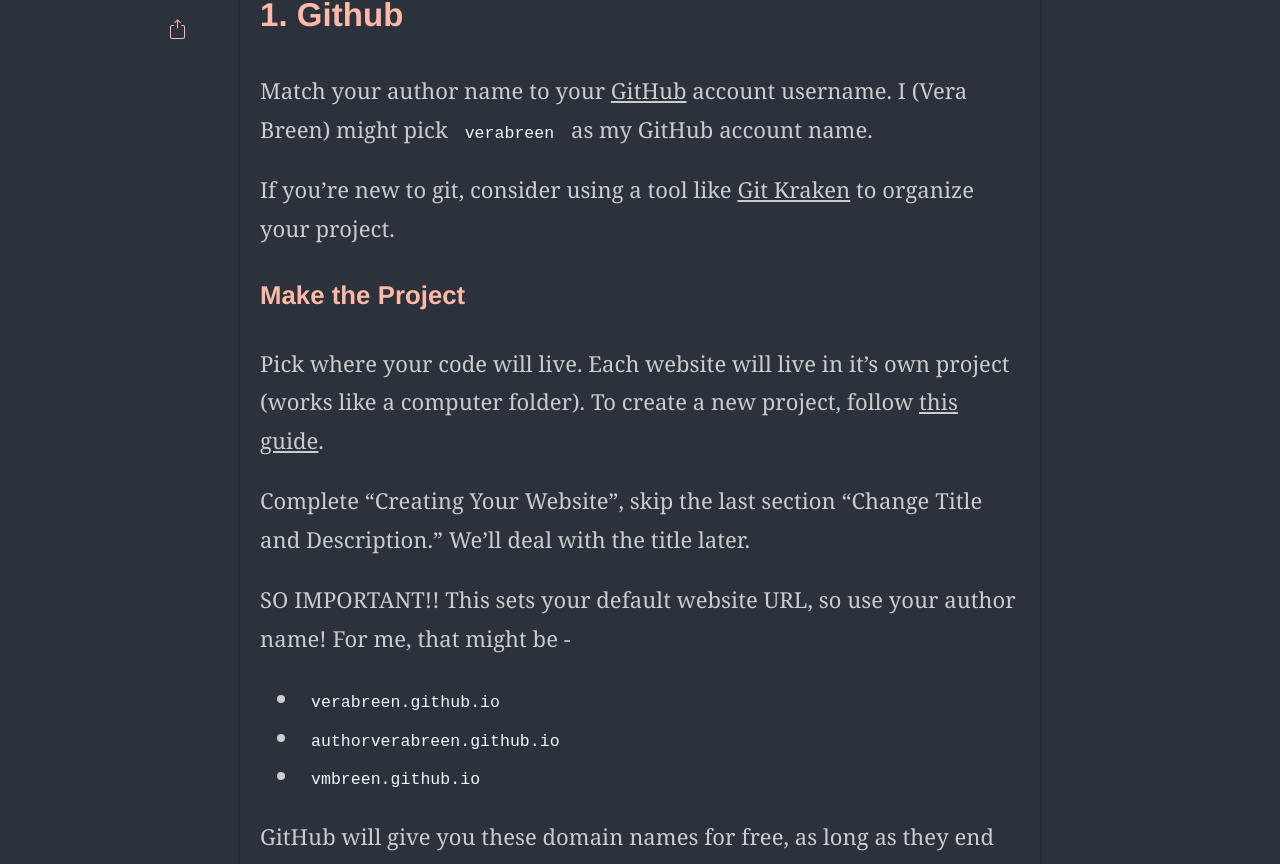
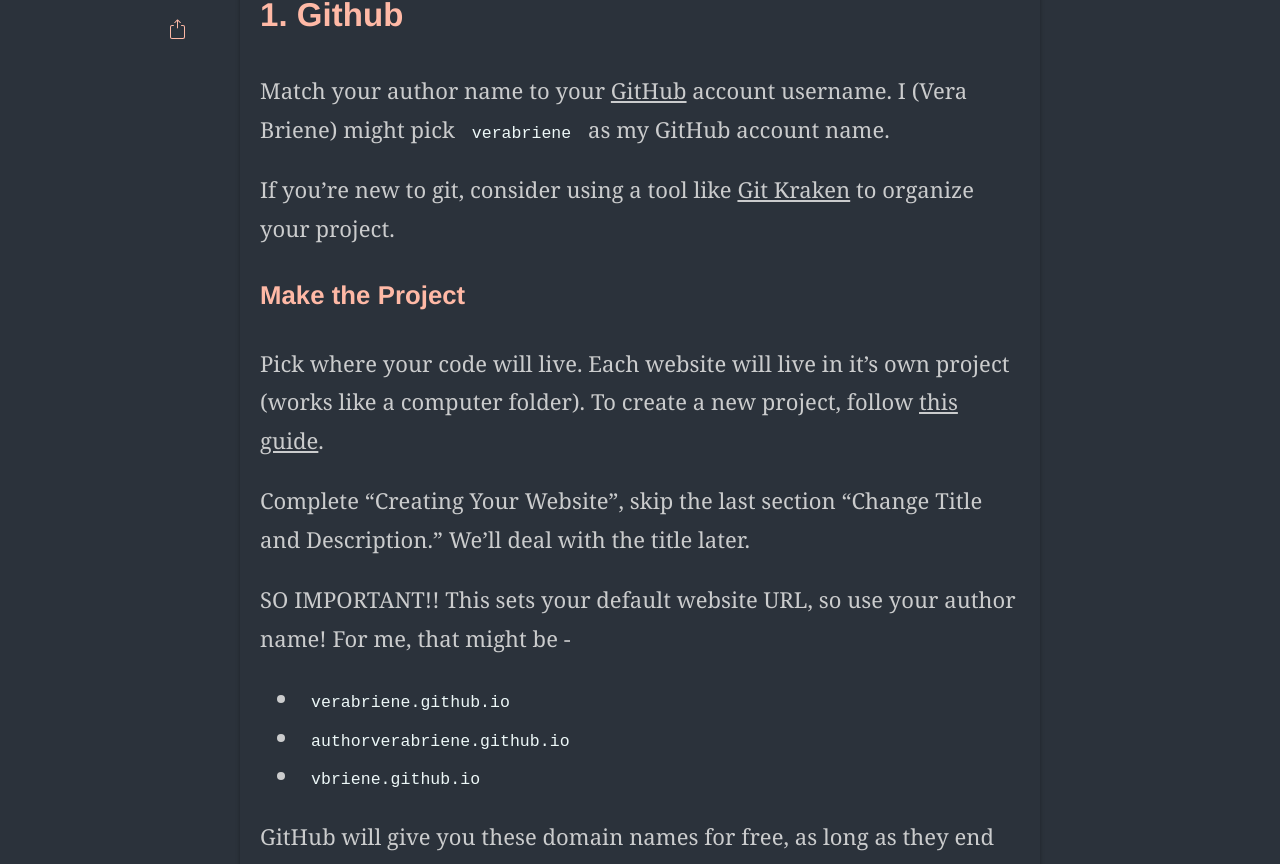
Before and after one commit to clairemaria/clairemaria.github.io, a Jekyll site: the page built from _posts/2023-08-25-author-website-gh-pages.md, in a window 1280 px wide and 1400 px high, scrolled down 1614 px. Shown: the part 185-1049 px from the top of the window. Built offline with Jekyll 4.4.1, drawn with Linux system fonts in a browser that asks for light colours; some web fonts are replaced; comment, search, counter and statistics services are not loaded.

Commit message:
missed one breen

```diff
--- a/_posts/2023-08-25-author-website-gh-pages.md
+++ b/_posts/2023-08-25-author-website-gh-pages.md
@@ -26,7 +26,7 @@
 
 ## 1. Github
 
-Match your author name to your [GitHub](www.github.com) account username. I (Vera Breen) might pick `verabreen` as my GitHub account name.
+Match your author name to your [GitHub](www.github.com) account username. I (Vera Briene) might pick `verabriene` as my GitHub account name.
 
 If you're new to git, consider using a tool like [Git Kraken](https://www.gitkraken.com/) to organize your project.
 
@@ -37,9 +37,9 @@
 Complete "Creating Your Website", skip the last section "Change Title and Description." We'll deal with the title later.
 
 SO IMPORTANT!! This sets your default website URL, so use your author name! For me, that might be -
-- `verabreen.github.io`
-- `authorverabreen.github.io`
-- `vmbreen.github.io`
+- `verabriene.github.io`
+- `authorverabriene.github.io`
+- `vbriene.github.io`
 
 GitHub will give you these domain names for free, as long as they end in `github.io`.
 
```
Also changed, not shown: _posts/2023-08-26-AI-art.md (+1 -1 lines), 5 other files.
